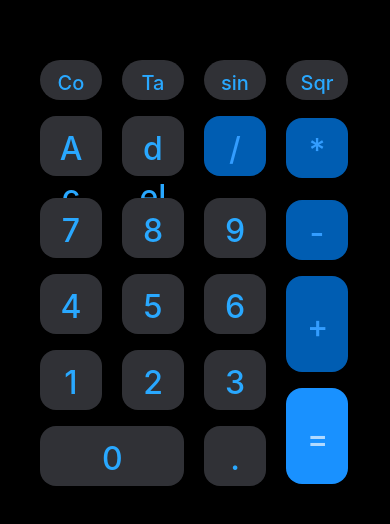
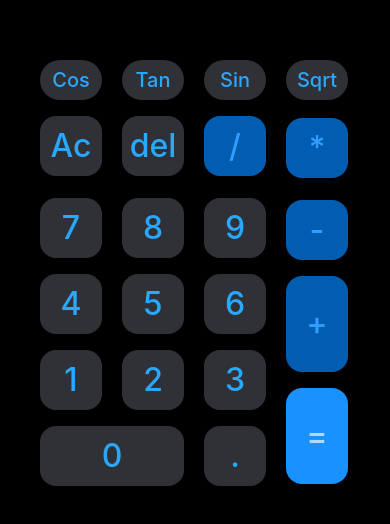
Before and after one commit to olatunjiemanuel/Calculator-App, a React Native app: screen / in a window 390 px wide. Shown: the part 318-842 px from the top of the page. Built offline with nearby package versions, Linux system fonts and the light colour scheme.

Commit message:
optimizing for android

```diff
--- a/App.js
+++ b/App.js
@@ -137,7 +137,7 @@ export default function App() {
               <View style={{ marginLeft: 20 }}>
                 <SpecialFunctionsButtons
                   onPressHandler={SinButton}
-                  text="sin"
+                  text="Sin"
                   innerColor="#303136"
                   textColor="#29A8FF"
                 />
--- a/components/Buttons/HorizontaButtons.js
+++ b/components/Buttons/HorizontaButtons.js
@@ -22,12 +22,9 @@ const styles = StyleSheet.create({
     borderRadius: 16,
   },
   number: {
-    width: 20,
-    height: 48,
     fontWeight: "500",
     fontSize: 32,
     lineHeight: 48,
-    marginTop: 6,
   },
 });
 
--- a/components/Buttons/NumberButtons.js
+++ b/components/Buttons/NumberButtons.js
@@ -23,12 +23,9 @@ const styles = StyleSheet.create({
     borderRadius: 16,
   },
   number: {
-    width: 35,
-    height: 48,
     fontWeight: "500",
     fontSize: 32,
     lineHeight: 48,
-    marginTop: 6,
     textAlign: "center",
   },
 });
--- a/components/Buttons/SpecialFunctionsButtons.js
+++ b/components/Buttons/SpecialFunctionsButtons.js
@@ -17,17 +17,12 @@ const styles = StyleSheet.create({
   buttoncontainer: {
     width: 62,
     height: 40,
-    alignItems: "center",
+    borderRadius: 24,
     justifyContent: "center",
-    borderRadius: 24,
   },
   number: {
-    width: 33.53,
-    height: 48,
     fontWeight: "500",
     fontSize: 20,
-    lineHeight: 48,
-    marginTop: 6,
     textAlign: "center",
   },
 });
--- a/components/Buttons/VerticalButtons.js
+++ b/components/Buttons/VerticalButtons.js
@@ -22,12 +22,9 @@ const styles = StyleSheet.create({
     borderRadius: 16,
   },
   number: {
-    width: 20,
-    height: 48,
     fontWeight: "500",
     fontSize: 32,
     lineHeight: 48,
-    marginTop: 6,
   },
 });
 
```
